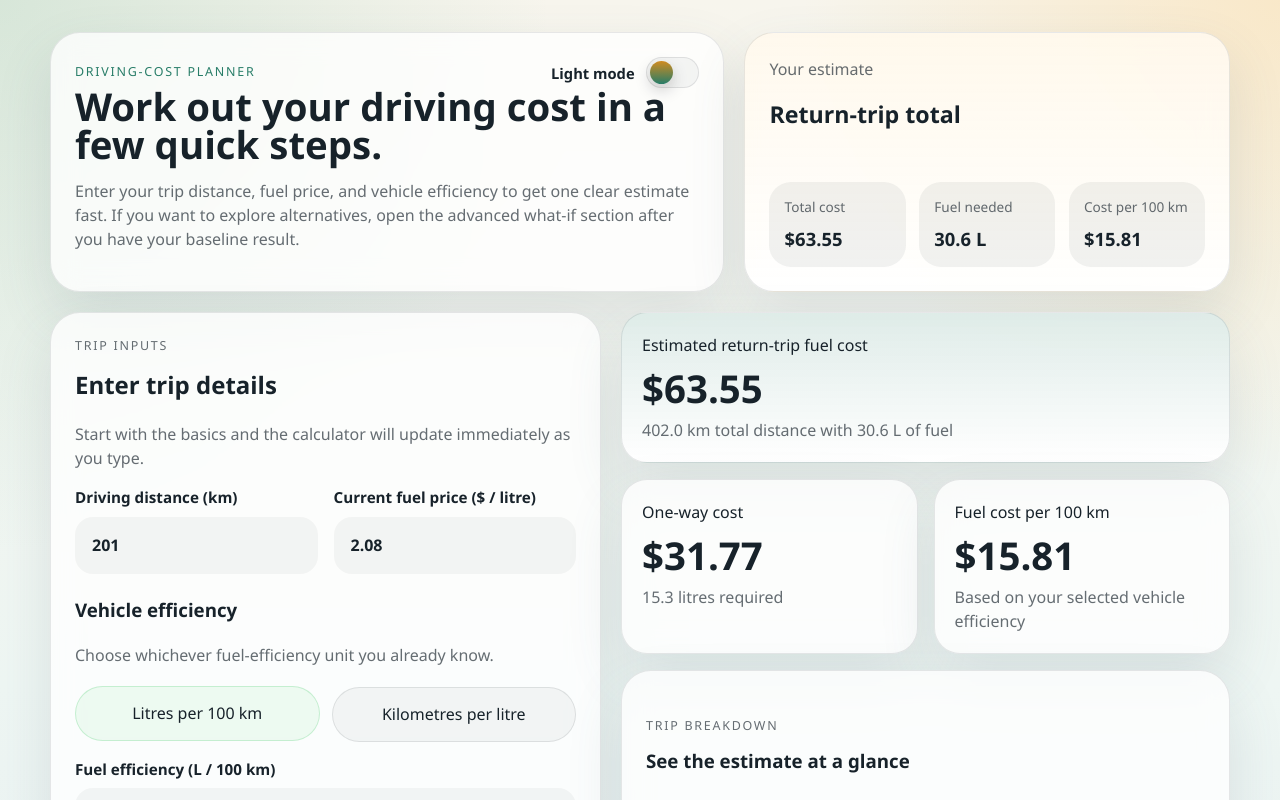
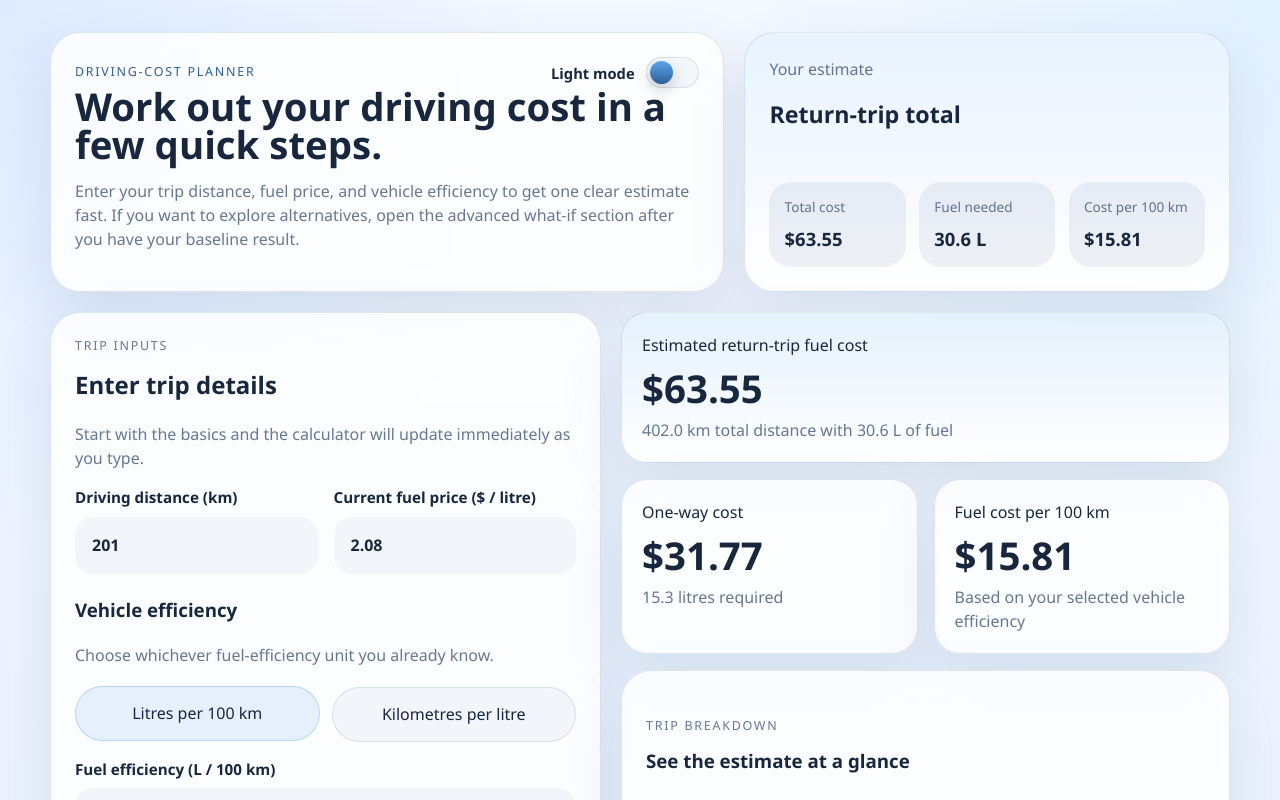
Before and after one commit to csenkbeil/driving-travel-cost, a Svelte app: page / in a window 1280 px wide. Shown: the top 800 px of the page. Built offline with nearby package versions, Linux system fonts and the light colour scheme.

Commit message:
feat: update color scheme and variables for improved theme support

```diff
--- a/src/app.css
+++ b/src/app.css
@@ -8,43 +8,55 @@
   -webkit-font-smoothing: antialiased;
   -moz-osx-font-smoothing: grayscale;
   --app-bg:
-    radial-gradient(circle at top left, rgba(86, 148, 122, 0.32), transparent 32%),
-    radial-gradient(circle at top right, rgba(255, 197, 92, 0.2), transparent 28%),
-    linear-gradient(160deg, #12312e 0%, #0a171b 55%, #061015 100%);
-  --surface: rgba(8, 20, 26, 0.72);
-  --surface-strong: rgba(10, 28, 34, 0.94);
-  --surface-soft: rgba(255, 255, 255, 0.08);
-  --border: rgba(255, 255, 255, 0.12);
-  --text-soft: rgba(248, 247, 242, 0.72);
-  --accent: #9ce3b0;
-  --accent-strong: #ffc55c;
-  --shadow: 0 24px 70px rgba(2, 8, 11, 0.35);
-  --text-main: #f8f7f2;
-  --field-bg: rgba(255, 255, 255, 0.06);
-  --field-focus: rgba(255, 255, 255, 0.1);
-  --button-bg: rgba(255, 255, 255, 0.04);
-  --card-highlight: linear-gradient(180deg, rgba(156, 227, 176, 0.18), rgba(255, 255, 255, 0.02));
+    radial-gradient(circle at top left, rgba(91, 146, 255, 0.24), transparent 30%),
+    radial-gradient(circle at top right, rgba(125, 198, 255, 0.2), transparent 26%),
+    linear-gradient(160deg, #0d1b33 0%, #0b1730 42%, #091220 100%);
+  --surface: rgba(12, 24, 44, 0.76);
+  --surface-strong: rgba(12, 27, 50, 0.94);
+  --surface-soft: rgba(186, 211, 255, 0.12);
+  --border: rgba(181, 207, 255, 0.18);
+  --text-soft: rgba(225, 236, 255, 0.72);
+  --accent: #9cc8ff;
+  --accent-strong: #5db0ff;
+  --accent-soft: rgba(110, 176, 255, 0.16);
+  --accent-border: rgba(121, 185, 255, 0.46);
+  --focus-ring: rgba(124, 188, 255, 0.92);
+  --shadow: 0 24px 70px rgba(3, 9, 20, 0.4);
+  --text-main: #eef5ff;
+  --field-bg: rgba(170, 198, 255, 0.08);
+  --field-focus: rgba(176, 203, 255, 0.12);
+  --button-bg: rgba(168, 196, 255, 0.06);
+  --card-highlight: linear-gradient(180deg, rgba(93, 176, 255, 0.2), rgba(255, 255, 255, 0.02));
+  --trip-card-glow: linear-gradient(180deg, rgba(127, 188, 255, 0.16), transparent);
+  --positive: #8fc7ff;
+  --negative: #f4a3b7;
 }
 
 :root[data-theme="light"] {
   color: #17222a;
   --app-bg:
-    radial-gradient(circle at top left, rgba(114, 183, 153, 0.24), transparent 30%),
-    radial-gradient(circle at top right, rgba(255, 199, 108, 0.28), transparent 26%),
-    linear-gradient(180deg, #f7f5ed 0%, #eef6f3 52%, #e6eef2 100%);
-  --surface: rgba(255, 255, 255, 0.78);
-  --surface-strong: rgba(255, 255, 255, 0.95);
-  --surface-soft: rgba(23, 34, 42, 0.06);
-  --border: rgba(23, 34, 42, 0.1);
-  --text-soft: rgba(23, 34, 42, 0.66);
-  --accent: #287d68;
-  --accent-strong: #d08b21;
-  --shadow: 0 24px 55px rgba(77, 96, 112, 0.14);
-  --text-main: #17222a;
-  --field-bg: rgba(23, 34, 42, 0.04);
-  --field-focus: rgba(23, 34, 42, 0.08);
-  --button-bg: rgba(23, 34, 42, 0.04);
-  --card-highlight: linear-gradient(180deg, rgba(40, 125, 104, 0.15), rgba(255, 255, 255, 0.65));
+    radial-gradient(circle at top left, rgba(132, 181, 255, 0.2), transparent 30%),
+    radial-gradient(circle at top right, rgba(175, 221, 255, 0.28), transparent 28%),
+    linear-gradient(180deg, #f4f8ff 0%, #edf4ff 46%, #e6eefb 100%);
+  --surface: rgba(255, 255, 255, 0.82);
+  --surface-strong: rgba(255, 255, 255, 0.96);
+  --surface-soft: rgba(31, 64, 112, 0.07);
+  --border: rgba(44, 85, 145, 0.14);
+  --text-soft: rgba(33, 56, 92, 0.68);
+  --accent: #2f5f98;
+  --accent-strong: #5aa6ea;
+  --accent-soft: rgba(90, 166, 234, 0.14);
+  --accent-border: rgba(90, 166, 234, 0.34);
+  --focus-ring: rgba(76, 145, 222, 0.9);
+  --shadow: 0 24px 55px rgba(72, 97, 138, 0.14);
+  --text-main: #18273d;
+  --field-bg: rgba(42, 79, 132, 0.045);
+  --field-focus: rgba(73, 124, 198, 0.08);
+  --button-bg: rgba(40, 81, 138, 0.045);
+  --card-highlight: linear-gradient(180deg, rgba(90, 166, 234, 0.16), rgba(255, 255, 255, 0.7));
+  --trip-card-glow: linear-gradient(180deg, rgba(143, 193, 255, 0.2), transparent);
+  --positive: #2e6fb1;
+  --negative: #cb6d86;
 }
 
 * {
@@ -86,7 +98,7 @@ input {
 
 input:focus {
   outline: none;
-  border-color: rgba(156, 227, 176, 0.85);
+  border-color: var(--focus-ring);
   background: var(--field-focus);
 }
 
@@ -173,8 +185,8 @@ input:focus {
 }
 
 .theme-toggle__switch--active {
-  background: rgba(156, 227, 176, 0.22);
-  border-color: rgba(156, 227, 176, 0.5);
+  background: var(--accent-soft);
+  border-color: var(--accent-border);
 }
 
 .theme-toggle__thumb {
@@ -220,7 +232,7 @@ h1 {
   flex-direction: column;
   justify-content: space-between;
   background:
-    linear-gradient(180deg, rgba(255, 197, 92, 0.11), transparent),
+    var(--trip-card-glow),
     var(--surface-strong);
 }
 
@@ -302,8 +314,8 @@ label span {
 }
 
 .toggle-row button.active {
-  border-color: rgba(156, 227, 176, 0.5);
-  background: rgba(156, 227, 176, 0.15);
+  border-color: var(--accent-border);
+  background: var(--accent-soft);
   transform: translateY(-1px);
 }
 
@@ -474,11 +486,11 @@ input[type="range"]::-moz-range-thumb {
 }
 
 .item-positive {
-  color: var(--accent-strong);
+  color: var(--positive);
 }
 
 .item-negative {
-  color: #ffad8f;
+  color: var(--negative);
 }
 
 .chart {
```
